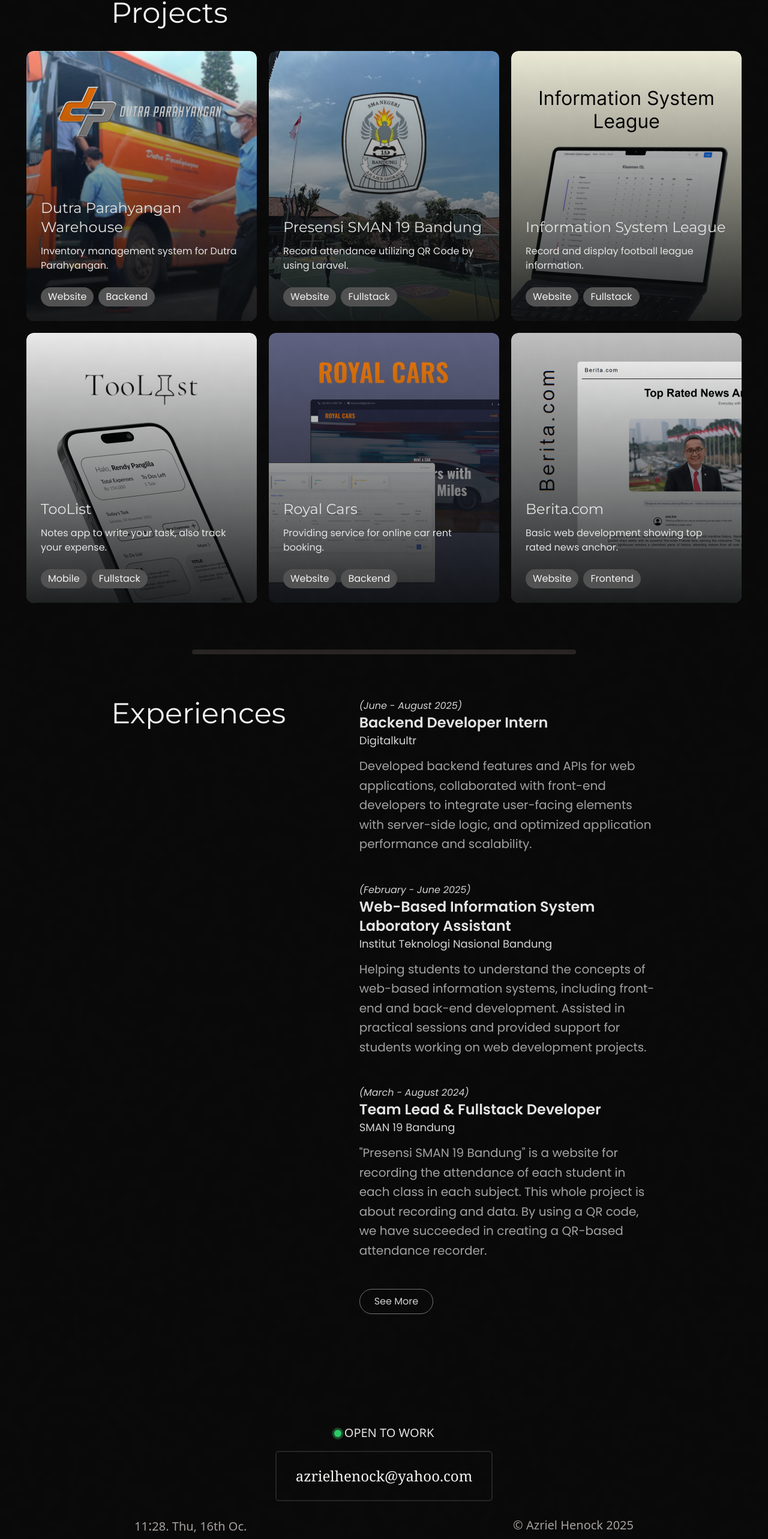
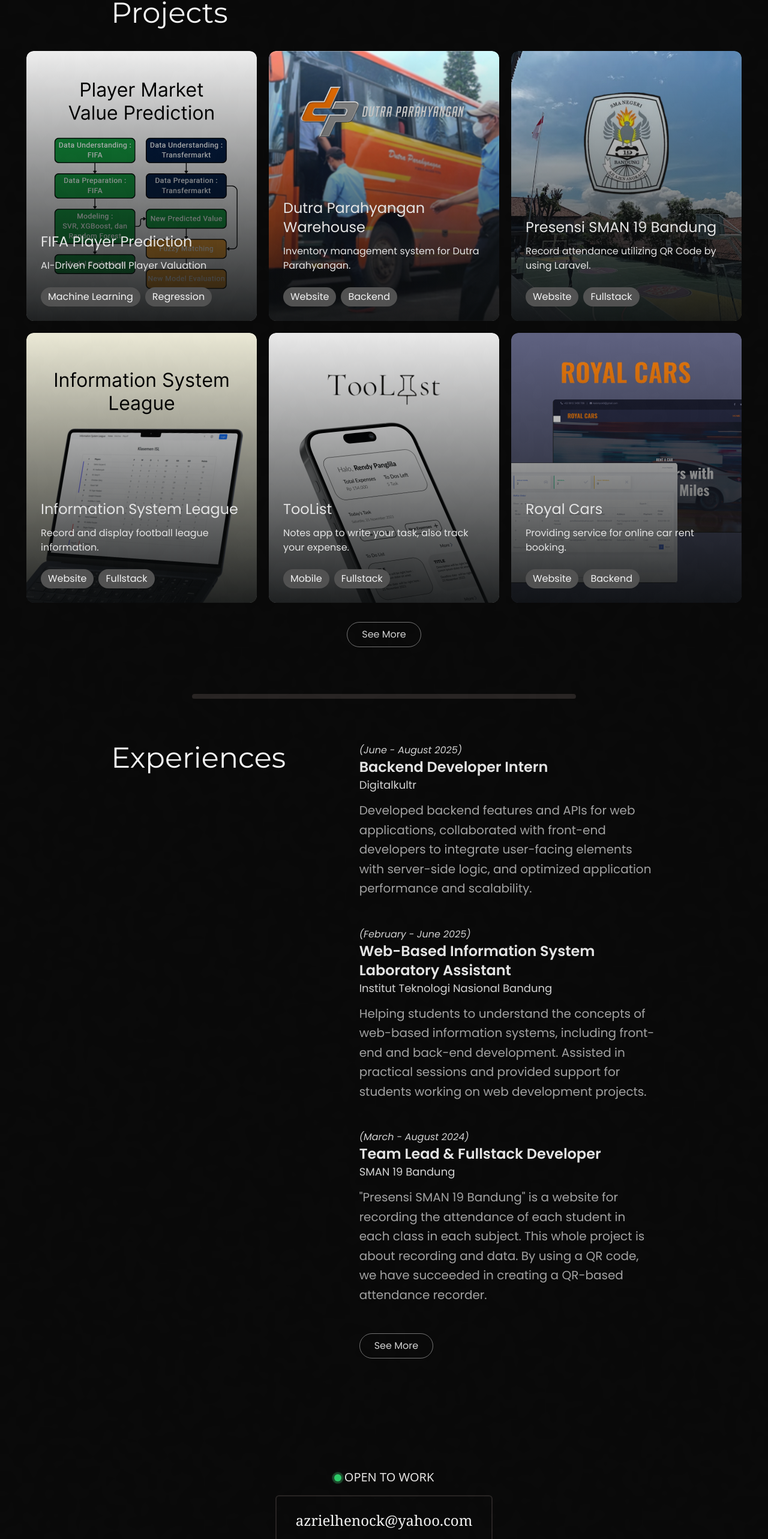
Before and after one commit to henockazr/portfolio, a React (Vite) app: page / in a window 1280 px wide. Shown: the part 1043-3609 px from the top of the page at 60% size. Built offline with nearby package versions, Linux system fonts and the light colour scheme.

Commit message:
clock bug, added projects, and added see-more button on projects

```diff
--- a/src/components/adds/Clock.jsx
+++ b/src/components/adds/Clock.jsx
@@ -2,19 +2,19 @@
 import moment from 'moment-timezone';
 
 // eslint-disable-next-line react-refresh/only-export-components
-const Day = () => {
-    const [day, setDay] = useState('');
+const Time = () => {
+    const [time, setTime] = useState('');
 
     useEffect(() => {
-        const intervalDayId = setInterval(() => {
-            const currentDay = moment().tz('Asia/Jakarta').format('HH:mm dddd');
-            setDay(currentDay);
+        const intervalTimeId = setInterval(() => {
+            const currentTime = moment().tz('Asia/Jakarta').format('HH:mm dddd');
+            setTime(currentTime);
         }, 1000);
 
-        return () => clearInterval(intervalDayId);
+        return () => clearInterval(intervalTimeId);
     }, []);
 
-    return day;
+    return time;
 };
 
 // eslint-disable-next-line react-refresh/only-export-components
@@ -23,7 +23,7 @@
 
     useEffect(() => {
         const intervalDateId = setInterval(() => {
-            const currentDate = moment().tz('Asia/Jakarta').format('Do MMMM YYYY');
+            const currentDate = moment().tz('Asia/Jakarta').format('Do');
             setDate(currentDate);
         }, 1000);
 
@@ -33,4 +33,34 @@
     return date;
 };
 
-export {Day, Date};
+const Month = () => {
+    const [month, setMonth] = useState('');
+
+    useEffect(() => {
+        const intervalMonthId = setInterval(() => {
+            const currentMonth = moment().tz('Asia/Jakarta').format('MMMM');
+            setMonth(currentMonth);
+        }, 1000);
+
+        return () => clearInterval(intervalMonthId);
+    }, []);
+
+    return month;
+};
+
+const Year = () => {
+    const [year, setYear] = useState('');
+
+    useEffect(() => {
+        const intervalYearId = setInterval(() => {
+            const currentYear = moment().tz('Asia/Jakarta').format('YYYY');
+            setYear(currentYear);
+        }, 1000);
+
+        return () => clearInterval(intervalYearId);
+    }, []);
+
+    return year;
+};
+
+export {Time, Date, Month, Year};
--- a/src/components/data/projectsData.js
+++ b/src/components/data/projectsData.js
@@ -10,8 +10,19 @@
 import headerfootball from '../../assets/img/data/header_football.png';
 import warehouse from '../../assets/img/data/warehouse.png';
 import headerwarehouse from '../../assets/img/data/header_warehouse.png';
+import fifa from '../../assets/img/data/fifa.png';
+import header_fifa from '../../assets/img/data/header_fifa.png';
 
 const projects = [
+    {
+        title: 'FIFA Player Prediction',
+        image: {thumbnail: fifa, header: header_fifa},
+        tech: ['Python', 'NumPy', 'Pandas', 'Scikit-Learn'],
+        category: ['Machine Learning', 'Regression'],
+        link: {},
+        subtitle: "AI-Driven Football Player Valuation",
+        description: "An in-depth research project analyzing the correlation between in-game player attributes (FIFA 2012-2025) and their real-world market values. I utilized Python to construct comparative prediction models using XGBoost, SVR, and Random Forest algorithms. The primary challenge involved unifying two disparate data sources. To solve this, I implemented Fuzzy Matching techniques to align the game dataset with real-world pricing data from Transfermarkt, ensuring precise data interpretation. The model's performance was rigorously validated using MAE, RMSE, and R-squared metrics to minimize prediction bias.",
+    },
     {
         title: 'Dutra Parahyangan Warehouse',
         image: { thumbnail: warehouse, header: headerwarehouse },
--- a/src/components/footer.jsx
+++ b/src/components/footer.jsx
@@ -1,8 +1,10 @@
-import { Day, Date } from "./adds/Clock"
+import { Time, Date, Month, Year } from "./adds/Clock"
 
 export default function footer() {
-    const day = Day();
+    const time = Time();
     const date = Date();
+    const month = Month();
+    const year = Year();
     return (
         <div id='footer' className="lg:mx-20">
             <div className="flex justify-center lg:mb-2">
@@ -19,8 +21,8 @@
                 </div>
             </div>
             <div className="h-20 mb-2 lg:mb-0 text-center lg:flex justify-between items-center px-10 lg:px-36">
-                <p className="text-stone-400 text-xl font-sans">{day.slice(0, 2)}<p className="animate-pulse inline text-2xl">:</p>{day.slice(3,5)}. {day.slice(5,9) + ", " + date.slice(0,7)}.</p>
-                <p className="text-stone-400 text-xl">&copy; Azriel Henock {date.slice(-4)}</p>
+                <p className="text-stone-400 text-xl font-sans">{time.slice(0, 2)}<p className="animate-pulse inline text-2xl">:</p>{time.slice(3,5)}. {time.slice(5,9) + ", " + date + " " + month.slice(0,3)}.</p>
+                <p className="text-stone-400 text-xl">&copy; Azriel Henock {year}</p>
             </div>
         </div>
     )
--- a/src/components/projects.jsx
+++ b/src/components/projects.jsx
@@ -1,5 +1,5 @@
-/* eslint-disable react-hooks/rules-of-hooks */
-import React, { useState } from 'react';
+/* eslint-disable react/prop-types */
+import React, { useState, useEffect } from 'react';
 import PropTypes from 'prop-types';
 import { Backdrop, Box, Modal as MModal, Typography, IconButton } from '@mui/material';
 import CloseIcon from '@mui/icons-material/Close';
@@ -8,26 +8,56 @@
 import { useInView } from 'react-intersection-observer';
 import projects from './data/projectsData';
 
+// --- BAGIAN 1: KOMPONEN KARTU TERPISAH (Solusi Anti-Crash) ---
+const ProjectCard = ({ job, onClick, variants }) => {
+    // Hook dipanggil di sini (Level teratas komponen anak), jadi aman.
+    const { ref, inView } = useInView({
+        triggerOnce: false,
+        threshold: 0.1,
+    });
+
+    return (
+        <motion.div
+            ref={ref}
+            onClick={onClick}
+            className="styled-card w-auto lg:w-96 rounded-xl mt-6 lg:mt-0 cursor-pointer"
+            initial="hidden"
+            animate={inView ? "visible" : "hidden"}
+            variants={variants}
+            whileHover="hover"
+        >
+            {/* Tambahkan ?. (optional chaining) untuk mencegah crash jika data kosong */}
+            <img
+                src={job.image?.thumbnail}
+                alt="Card Thumbnail"
+                className="styled-card-thumbnail"
+            />
+            <div className="styled-card-overlay p-6">
+                <div>
+                    <h2 className="text-neutral-200 text-2xl">{job.title}</h2>
+                    <p className="text-neutral-200 mb-6 mt-3">{job.subtitle}</p>
+                    <div className="flex items-center gap-2 text-neutral-100">
+                        {job.category?.map((cat, index) => (
+                            <span key={index} className="bg-neutral-600 py-1 px-3 rounded-3xl">{cat}</span>
+                        ))}
+                    </div>
+                </div>
+            </div>
+        </motion.div>
+    );
+};
+
+// --- BAGIAN 2: KOMPONEN FADE (Tetap sama) ---
 const Fade = React.forwardRef(function Fade(props, ref) {
-    const {
-        children,
-        in: open,
-        onEnter,
-        onExited,
-        ...other
-    } = props;
+    const { children, in: open, onEnter, onExited, ...other } = props;
     const style = useSpring({
         from: { opacity: 0 },
         to: { opacity: open ? 1 : 0 },
         onStart: () => {
-            if (open && onEnter) {
-                onEnter(null, true);
-            }
+            if (open && onEnter) onEnter(null, true);
         },
         onRest: () => {
-            if (!open && onExited) {
-                onExited(null, true);
-            }
+            if (!open && onExited) onExited(null, true);
         },
     });
 
@@ -45,6 +75,7 @@
     onExited: PropTypes.func,
 };
 
+// --- STYLE MODAL (Tetap sama) ---
 const modalStyle = {
     position: 'absolute',
     top: '50%',
@@ -53,8 +84,8 @@
     width: '90%',
     maxWidth: '800px',
     maxHeight: '90vh',
-    bgcolor: '#0E1111', // Changed to black
-    color: '#fff', // Text color changed to white for better contrast
+    bgcolor: '#0E1111',
+    color: '#fff',
     border: '2px solid #000',
     boxShadow: 24,
     p: 4,
@@ -73,9 +104,20 @@
     padding: '10px'
 };
 
+// --- BAGIAN 3: KOMPONEN UTAMA ---
 export default function Projects() {
+    const [visibleItems, setVisibleItems] = useState(6);
     const [open, setOpen] = useState(false);
-    const [modalContent, setModalContent] = useState({ title: '', link: { github: '', visit: '' }, subtitle: '', category: [], tech: [], description: '', image: '' });
+    // Inisialisasi state modalContent dengan data default yang aman
+    const [modalContent, setModalContent] = useState({
+        title: '',
+        link: { github: '', visit: '' },
+        subtitle: '',
+        category: [],
+        tech: [],
+        description: '',
+        image: { header: '' } // Pastikan struktur image ada
+    });
 
     const handleOpenModal = (job) => {
         setModalContent(job);
@@ -84,6 +126,25 @@
 
     const handleCloseModal = () => {
         setOpen(false);
+    };
+
+    useEffect(() => {
+        const timeoutId = setTimeout(() => {
+            window.dispatchEvent(new Event('resize'));
+        }, 100);
+        return () => clearTimeout(timeoutId);
+    }, [visibleItems]);
+
+    const handleSeeMore = () => {
+        setVisibleItems(projects.length);
+    };
+
+    const handleSeeLess = () => {
+        setVisibleItems(6);
+        const titleElement = document.getElementById('title-projects');
+        if (titleElement) {
+            titleElement.scrollIntoView({ behavior: 'smooth', block: 'center' });
+        }
     };
 
     const containerVariants = {
@@ -97,6 +158,12 @@
             scale: 1.05,
             transition: { duration: 0.7 }
         }
+    };
+
+    // Variabel ini sebelumnya hilang, saya tambahkan agar tombol ada animasinya
+    const buttonVariants = {
+        hidden: { opacity: 0 },
+        visible: { opacity: 1 }
     };
 
     const titleVariants = {
@@ -129,47 +196,46 @@
                 </motion.div>
                 <div className='text-left w-auto lg:w-2/5 mt=2'></div>
             </div>
-            <div className="lg:flex justify-center">
+
+            <div className="flex flex-col items-center">
                 <div className="lg:gap-5 lg:grid grid-cols-3 grid-flow-row">
-                    {projects.map((job, index) => {
-                        const { ref, inView } = useInView({
-                            triggerOnce: false,
-                            threshold: 0.1,
-                        });
-
-                        return (
-                            <motion.div
-                                ref={ref}
+                    {/* LOOPING AMAN: Kita memanggil komponen ProjectCard */}
+                    {projects.slice(0, visibleItems).map((job, index) => (
+                        <ProjectCard
                             key={index}
+                            job={job}
                             onClick={() => handleOpenModal(job)}
-                                className="styled-card w-auto lg:w-96 rounded-xl mt-6 lg:mt-0 cursor-pointer"
-                                id='text-card'
-                                initial="hidden"
-                                animate={inView ? "visible" : "hidden"}
                             variants={containerVariants}
-                                whileHover="hover"
-                            >
-                                <img
-                                    src={job.image.thumbnail}
-                                    alt="Card Thumbnail"
-                                    className="styled-card-thumbnail"
                         />
-                                <div className="styled-card-overlay p-6">
-                                    <div>
-                                        <h2 id='title-projects' className="text-neutral-200 text-2xl">{job.title}</h2>
-                                        <p className="text-neutral-200 mb-6 mt-3">{job.subtitle}</p>
-                                        <div className="flex items-center gap-2 text-neutral-100">
-                                            {job.category.map((cat, index) => (
-                                                <span key={index} className="bg-neutral-600 py-1 px-3 rounded-3xl">{cat}</span>
                     ))}
                 </div>
+
+                {projects.length > 6 && (
+                    <motion.div
+                        variants={buttonVariants} // Menggunakan buttonVariants
+                        initial="hidden"
+                        animate="visible"
+                        className="mt-8 flex justify-start"
+                    >
+                        {visibleItems < projects.length ? (
+                            <button
+                                onClick={handleSeeMore}
+                                className="px-6 py-2 border border-neutral-500 text-neutral-300 rounded-full hover:bg-neutral-200 hover:text-black hover:border-transparent transition-all duration-300"
+                            >
+                                See More
+                            </button>
+                        ) : (
+                            <button
+                                onClick={handleSeeLess}
+                                className="px-6 py-2 border border-red-500 text-red-400 rounded-full hover:bg-red-500 hover:text-white hover:border-transparent transition-all duration-300"
+                            >
+                                See Less
+                            </button>
+                        )}
+                    </motion.div>
+                )}
             </div>
-                                </div>
-                            </motion.div>
-                        );
-                    })}
-                </div>
-            </div>
+
             <MModal
                 aria-labelledby="spring-modal-title"
                 aria-describedby="spring-modal-description"
@@ -195,7 +261,8 @@
                         >
                             <CloseIcon />
                         </IconButton>
-                        <img className='border-2 border-stone-500' src={modalContent.image.header} alt={modalContent.title} style={modalImageStyle} />
+                        {/* Gunakan optional chaining (?.) di sini juga untuk keamanan */}
+                        <img className='border-2 border-stone-500' src={modalContent.image?.header} alt={modalContent.title} style={modalImageStyle} />
                         <div className='lg:flex'>
                             <div style={modalContentStyle} className='w-5/6'>
                                 <Typography id="spring-modal-title" variant="h6" component="h2">
@@ -207,7 +274,7 @@
                             </div>
                             <div id='tech-stack' style={modalContentStyle} className='w-1/6'>
                                 <p className='text-lg my-2'>Tech Stack</p>
-                                {modalContent.tech.map((cat, index) => (
+                                {modalContent.tech?.map((cat, index) => (
                                     <p key={index} className="rounded-3xl text-stone-300">{cat}</p>
                                 ))}
                             </div>
@@ -215,12 +282,12 @@
                         {modalContent.link ?
                             <div className='flex gap-2 px-2 py-3'>
                                 {modalContent.link.github ?
-                                <a className='rounded-3xl bg-stone-500 text-stone-100 px-4 py-2 text transition duration-500 lg:hover:scale-105' href={modalContent.link.github} target='_blank'>GitHub <svg xmlns="http://www.w3.org/2000/svg" width="16" height="16" fill="currentColor" className="bi bi-arrow-up-right inline-block" viewBox="0 0 16 16">
+                                    <a className='rounded-3xl bg-stone-500 text-stone-100 px-4 py-2 text transition duration-500 lg:hover:scale-105' href={modalContent.link.github} target='_blank' rel="noreferrer">GitHub <svg xmlns="http://www.w3.org/2000/svg" width="16" height="16" fill="currentColor" className="bi bi-arrow-up-right inline-block" viewBox="0 0 16 16">
                                         <path fillRule="evenodd" d="M14 2.5a.5.5 0 0 0-.5-.5h-6a.5.5 0 0 0 0 1h4.793L2.146 13.146a.5.5 0 0 0 .708.708L13 3.707V8.5a.5.5 0 0 0 1 0z" />
                                     </svg></a>
                                     : ''}
                                 {modalContent.link.visit ?
-                                <a className='rounded-3xl bg-stone-500 text-stone-100 px-4 py-2 text transition duration-500 lg:hover:scale-105' href={modalContent.link.visit} target='_blank'>Visit <svg xmlns="http://www.w3.org/2000/svg" width="16" height="16" fill="currentColor" className="bi bi-arrow-up-right inline-block" viewBox="0 0 16 16">
+                                    <a className='rounded-3xl bg-stone-500 text-stone-100 px-4 py-2 text transition duration-500 lg:hover:scale-105' href={modalContent.link.visit} target='_blank' rel="noreferrer">Visit <svg xmlns="http://www.w3.org/2000/svg" width="16" height="16" fill="currentColor" className="bi bi-arrow-up-right inline-block" viewBox="0 0 16 16">
                                         <path fillRule="evenodd" d="M14 2.5a.5.5 0 0 0-.5-.5h-6a.5.5 0 0 0 0 1h4.793L2.146 13.146a.5.5 0 0 0 .708.708L13 3.707V8.5a.5.5 0 0 0 1 0z" />
                                     </svg></a>
                                     : ''}
@@ -230,5 +297,5 @@
                 </Fade>
             </MModal>
         </div>
-    )
+    );
 }
```
Also changed, not shown: src/assets/img/data/fifa.png (added), src/assets/img/data/header_fifa.png (added). Lines whose indentation alone changed are shown as unchanged.
